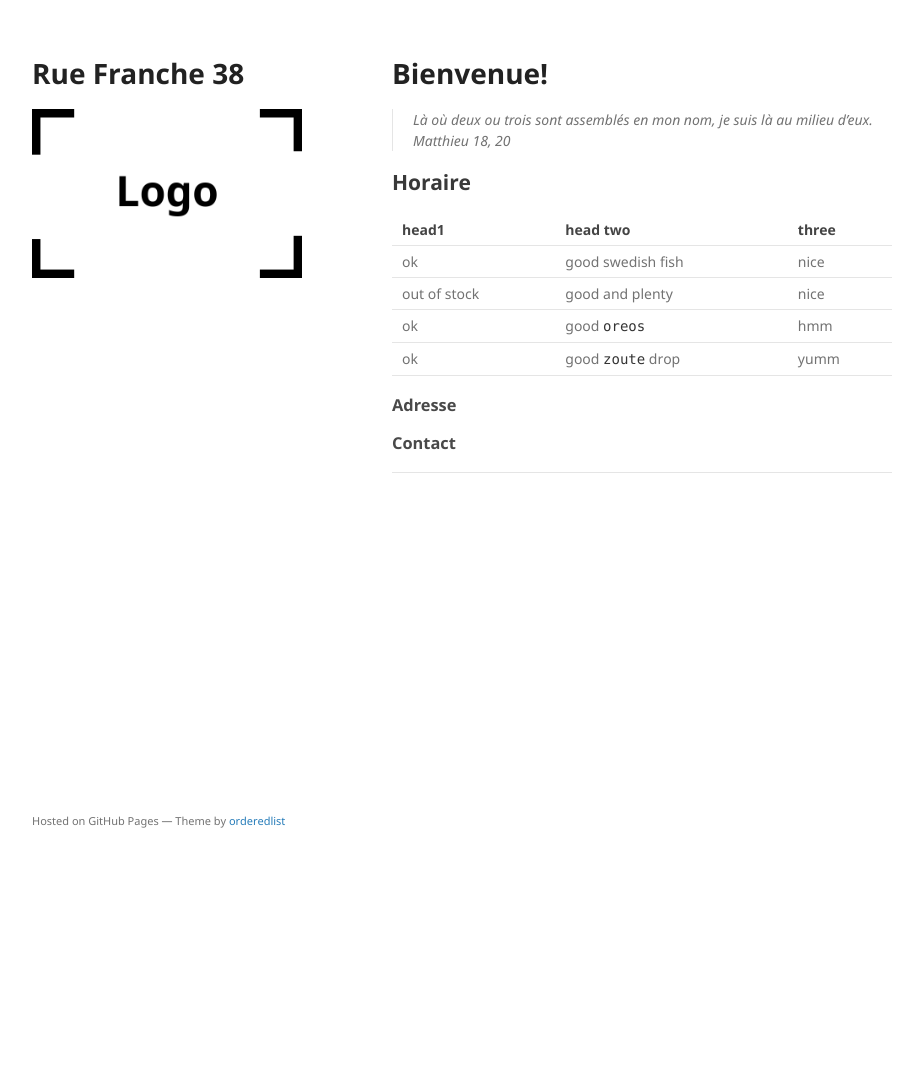
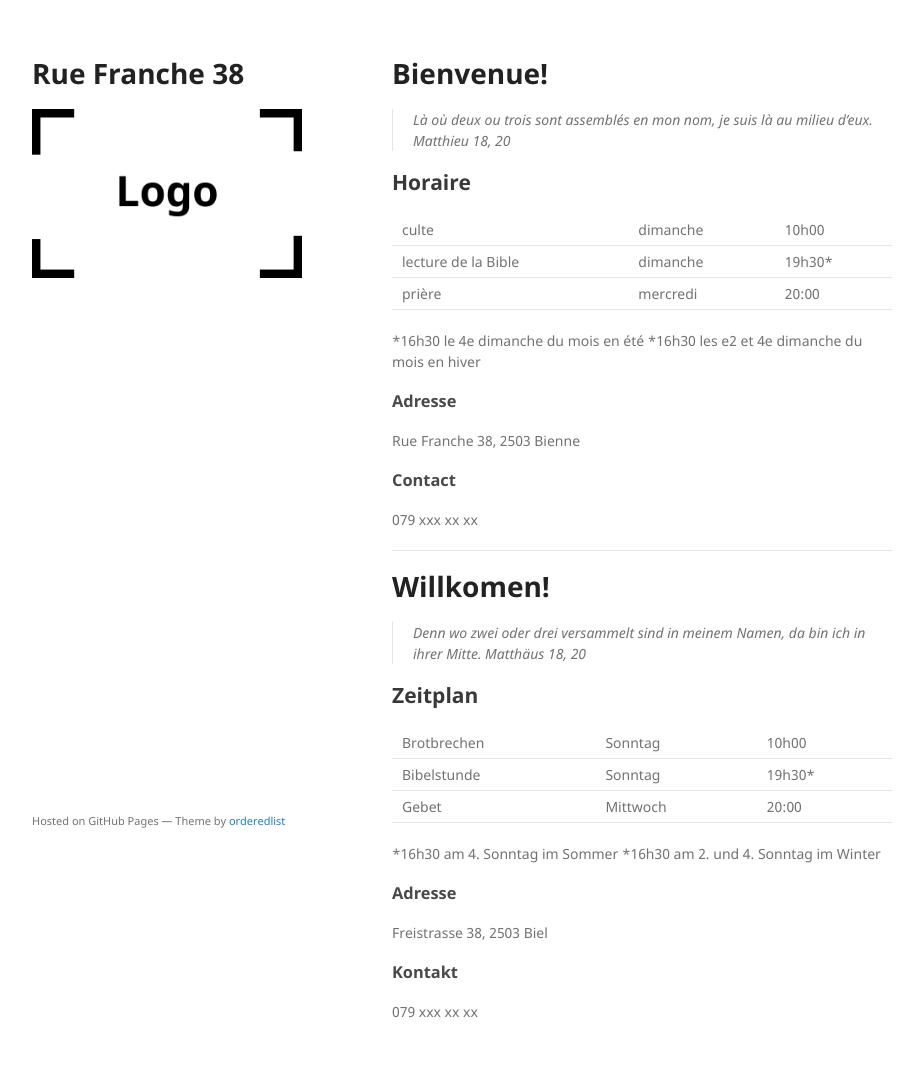
Before and after one commit to gitjo7265/rf38, a Jekyll site: the page built from index.md, in a window 1280 px wide. Shown: the whole page, without its empty margins (178-1101 px from the left). Built offline with Jekyll 4.4.1, drawn with Linux system fonts in a browser that asks for light colours; our own code applies the rules of GitHub Pages for plain Markdown files; before the commit the page ends 900 px from its top, so only the background shows below that.

Commit message:
Update index.md

```diff
--- a/index.md
+++ b/index.md
@@ -9,15 +9,39 @@ layout: default
 
 ## Horaire
 
-| head1        | head two          | three |
-|:-------------|:------------------|:------|
-| ok           | good swedish fish | nice  |
-| out of stock | good and plenty   | nice  |
-| ok           | good `oreos`      | hmm   |
-| ok           | good `zoute` drop | yumm  |
+|:--------------------|:-----------|:------- |
+| culte               | dimanche   | 10h00   |
+| lecture de la Bible | dimanche   | 19h30*  |
+| prière              | mercredi   | 20:00   |
+
+*16h30 le 4e dimanche du mois en été
+*16h30 les e2 et 4e dimanche du mois en hiver
 
 ### Adresse
+Rue Franche 38, 2503 Bienne
 
 ### Contact
+079 xxx xx xx
 
 * * *
+
+# Willkomen!
+
+> Denn wo zwei oder drei versammelt sind in meinem Namen, da bin ich in ihrer Mitte.
+> Matthäus 18, 20
+
+## Zeitplan
+
+|:--------------------|:----------|:------- |
+| Brotbrechen         | Sonntag   | 10h00   |
+| Bibelstunde         | Sonntag   | 19h30*  |
+| Gebet               | Mittwoch  | 20:00   |
+
+*16h30 am 4. Sonntag im Sommer
+*16h30 am 2. und 4. Sonntag im Winter
+
+### Adresse
+Freistrasse 38, 2503 Biel
+
+### Kontakt
+079 xxx xx xx
```
